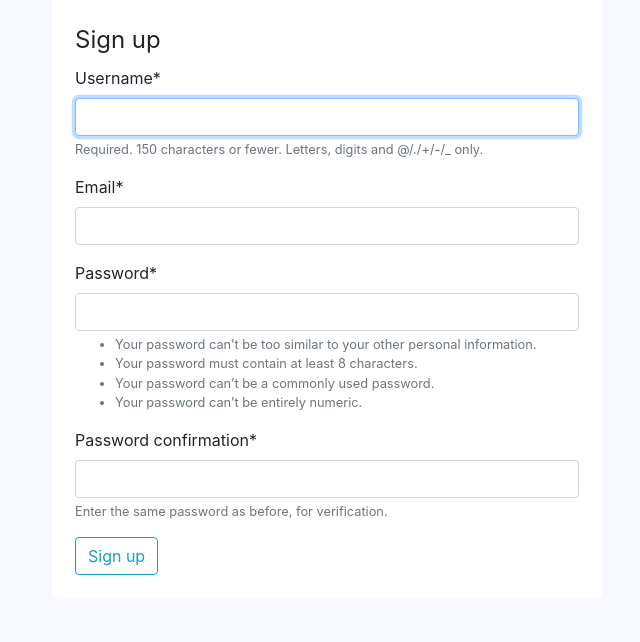
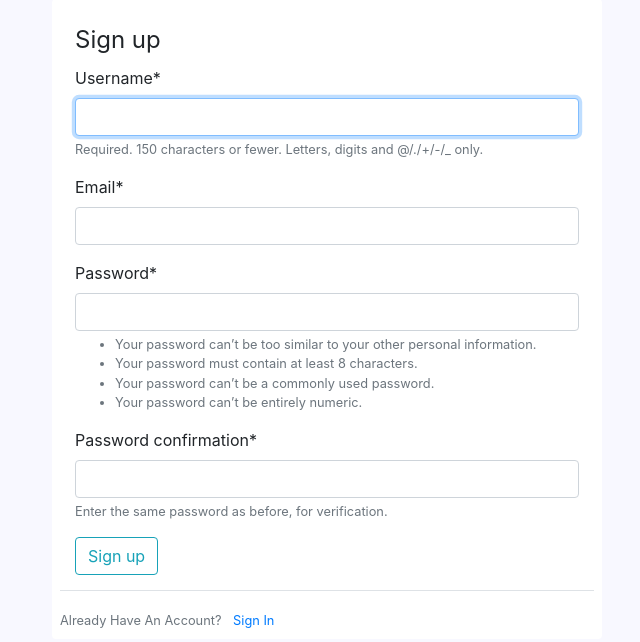
Before and after one commit to CatB1t/WebTrainReservation, a Django app: page /register/ in a window 1280 px wide. Shown: the part 158-800 px from the top of the page, without its empty margins (313-953 px from the left). Run offline with Django 3.2, Linux system fonts and the light colour scheme; some libraries are stand-ins or nearby versions.

Commit message:
modified login and register pages

```diff
--- a/trainres/users/templates/users/login.html
+++ b/trainres/users/templates/users/login.html
@@ -50,5 +50,10 @@
         </div>
         <button class="w-100 btn btn-lg btn-primary" type="submit">Sign in</button>
     </form>
+    <div class="border-top pt-3">
+      <small class="text-muted">
+        Need An Account? <a class="ml-2" href="{% url 'users-register' %}">Sign Up Now</a>
+      </small>
+    </div>
   </div>
 {% endblock content %}
--- a/trainres/users/templates/users/register.html
+++ b/trainres/users/templates/users/register.html
@@ -20,5 +20,10 @@
             </fieldset>
             <button type="submit" class="btn btn-outline-info">Sign up</button>
         </form>
+        <div class="border-top pt-3">
+            <small class="text-muted">
+                Already Have An Account? <a class="ml-2" href="{% url 'users-login' %}">Sign In</a>
+            </small>
+        </div>
     </div>
 {% endblock content %}
```
Also changed, not shown: trainres/trips/templates/trips/home.html (+4 -6 lines).
